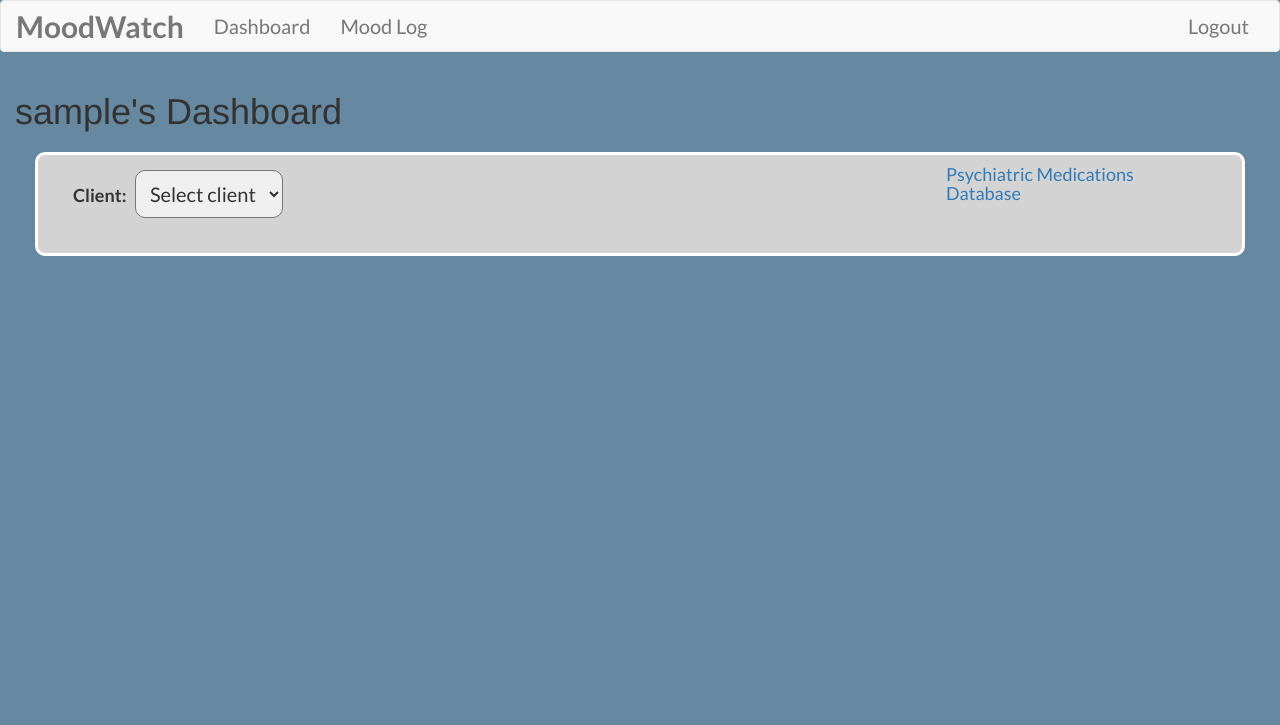
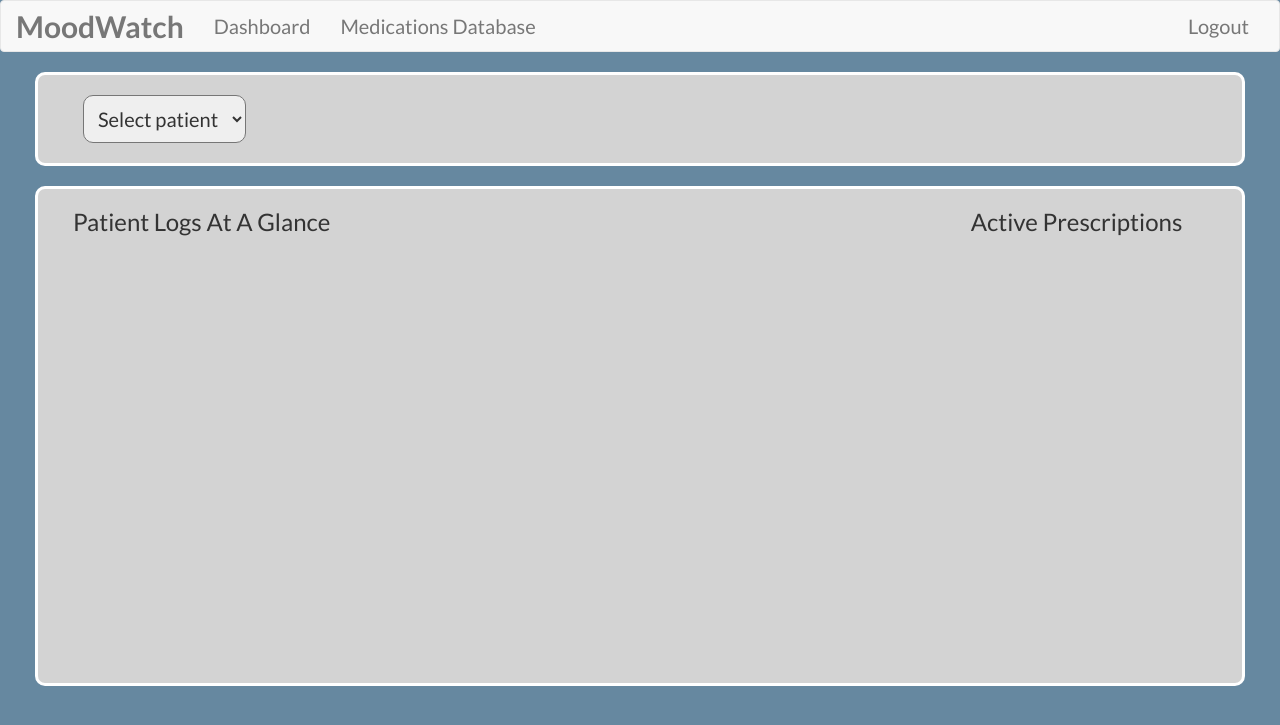
Before and after one commit to paulinang/moodwatch, a Flask app: page /user_dashboard in a window 1280 px wide. Shown: the top 725 px of the page. Run offline with Flask 2, Linux system fonts and the light colour scheme; a user stored in the database is signed in; tables that the repository leaves empty hold one stand-in row (values such as "Sample post"); some libraries are stand-ins or nearby versions.

Commit message:
Styled all pro related features

```diff
--- a/model.py
+++ b/model.py
@@ -52,9 +52,11 @@ class User(db.Model, UserMixin):
                 active[prescription.drug.generic_name] \
                     = {'drug_id': prescription.drug.drug_id,
                        'prescription_id': prescription.prescription_id,
+                       'pro_id': prescription.professional.user_id,
                        'pro': prescription.professional.user.username,
                        'instructions': prescription.instructions,
                        'start_date': datetime.strftime(prescription.start_date, '%Y-%m-%d'),
+                       'notes': prescription.notes,
                        'has_old': False}
             elif active.get(prescription.drug.generic_name):
                 active[prescription.drug.generic_name]['has_old'] = True
--- a/server.py
+++ b/server.py
@@ -167,61 +167,22 @@ def get_client_prescriptions():
     if pro.professional:
         meds_html = ''
         for drug, info in client.get_active_prescriptions().iteritems():
-            button = '<button type="button" \
-                      class="btn btn-primary \
-                      btn-lg change-prescription-button" \
-                      data-toggle="modal" \
-                      data-target="#change-prescription-modal" \
-                      data-prescription-id="%s" \
-                      data-drug-id="%s"> \
-                      Change Prescription \
-                      </button>' % (info['prescription_id'], info['drug_id'])
-            info_html = ('<li><h4>%s started by %s on %s</h4> \
-                         <p>Instructions %s</p>'
-                         % (drug.capitalize(),
-                            info['pro'],
-                            info['start_date'],
-                            info['instructions']))
-            if info['has_old']:
-                info_html += '<button id=\'view-old\' data-drug-id=\'%s\'>\
-                              All Prescriptions</button>' % info['drug_id']
+            prescription = '<div><button type="button" class="btn med-button prescription" \
+                            data-toggle="modal" \
+                            data-target="prescriptionModal" \
+                            data-prescription-id="%s" \
+                            data-drug-id="%s" \
+                            data-pro-id="%s" \
+                            data-instructions="%s" \
+                            data-notes="%s" \
+                            data-start-date="%s" \
+                            data-pro-username="%s">%s</button></div>' \
+                            % (info['prescription_id'], info['drug_id'], info['pro_id'], info['instructions'], info['notes'], info['start_date'], info['pro'], drug.capitalize())
 
-            if (info['pro'] == pro.username):
-                info_html += '%s</li>' % button
-            else:
-                info_html += '<button>Contact %s</button></li>' % info['pro']
-
-            meds_html += info_html
+            meds_html += prescription
 
         return jsonify({'username': client.username,
                         'active_meds': meds_html})
-
-
-@app.route('/client_prescriptions_for_drug.json')
-@login_required
-def get_drug_prescriptions():
-    """Returns all prescriptions of a drug for a specific client"""
-
-    pro = db.session.query(User).get(session['user_id'])
-    client_id = int(request.args.get('clientId'))
-    drug_id = int(request.args.get('drugId'))
-    meds = db.session.query(User).get(client_id).get_prescriptions_for_drug(drug_id)
-    if pro.professional:
-        meds_html = ''
-        for med in meds:
-            med_html = ('<tr>\
-                         <td>%s</td>\
-                         <td>%s</td>\
-                         <td>%s</td>\
-                         <td>%s</td>\
-                         </tr>'
-                        % (med['start_date'],
-                           med['end_date'],
-                           med['pro'],
-                           med['instructions']))
-            meds_html += med_html
-
-        return jsonify({'meds_html': meds_html})
 
 
 @app.route('/end_prescription.json', methods=['POST'])
@@ -259,7 +220,7 @@ def process_prescription():
     db.session.add(prescription)
     db.session.commit()
 
-    flash('Prescription added')
+    # flash('Prescription added')
 
     return jsonify(prescription.make_dict())
 
@@ -321,7 +282,7 @@ def process_event_mood_log():
     db.session.commit()
 
     event.associate_day(event_date)
-    flash('Event %s on today (%s) successfully created' % (event_name, event_date))
+    # flash('Event %s on today (%s) successfully created' % (event_name, event_date))
 
     return redirect('/user_dashboard')
 
--- a/static/main.css
+++ b/static/main.css
@@ -15,6 +15,10 @@ body {
 .navbar-nav>li {
     font-family: lato;
     font-size: 20px;
+}
+
+.navbar {
+  margin-bottom: 0px;
 }
 
 h2, h3, h4 {
@@ -76,15 +80,13 @@ select, .custom-button, .search-date-interactions {
     font-size: 24px;
     font-weight: 700;
 }
-/*.log-details {
-    visibility: hidden;
-}*/
+
 
 .client-info {
-    display: none;
+    height: 500px;
 }
 
-.custom-button {
+.custom-button, .med-button {
     width: 200px;
     background-color: rgb(255,255,255);
     border-radius: 10px;
@@ -135,3 +137,28 @@ select, .custom-button, .search-date-interactions {
     max-width: 500px;
     font-size: 14px;
 }
+
+#client-to-view {
+    margin: 20px 10px 0px;
+}
+
+.active-client-meds {
+    text-align: center;
+}
+
+.med-button {
+    margin-top: 10px
+}
+
+#drugs-table {
+    margin-top: 2vh;
+    height: 80vh;
+    overflow: auto;
+    font-size: 16px;
+    font-family: 'Open Sans';
+}
+
+#drugs-table thead {
+    font-size: 18px;
+    font-family: lato;
+}
--- a/static/main.js
+++ b/static/main.js
@@ -60,10 +60,9 @@ function displaySearchResults(requestedDay) {
 /// GET CLIENT DATA
  function showClientData(clientId, proUsername) {
     $.get('/client_active_meds.json', {clientId: clientId}, function(data) {
-        $('.client-info').show();
         // $('#client-name').html(data.username);
         var activeMeds = data.active_meds;
-        $('#client-active-meds').html(activeMeds);
+        $('#client-med-btns').html(activeMeds);
     });
     if (moodChart) {
         moodChart.destroy();
@@ -78,25 +77,13 @@ function displaySearchResults(requestedDay) {
 // END PRESCRIPTION
 function endPrescription(prescriptionId) {
     $.post('/end_prescription.json',
-        {prescriptionId: prescriptionId, currentDate: $('#start-date').val()},
+        {prescriptionId: prescriptionId, currentDate: currentDate},
         function(data) {});
 }
 
 //ADD PRESCRIPTION
 function addPrescription() {
     $.post('/add_prescription.json', formInputs, function(data) {
-        $('#change-prescription-modal').modal('hide');
+        $('#prescriptionModal').modal('hide');
     });
 }
-
-//SHOW ALL PRESCRIPTIONS FOR DRUG
-function showPrescriptions(clientId, drugId) {
-    $('.table').show();
-    var medTable = $('#client-prescriptions-for-drug');
-    medTable.empty();
-    $.get('/client_prescriptions_for_drug.json',
-        {clientId: clientId, drugId: drugId},
-        function(data){
-            medTable.html(data.meds_html);
-        });
-}
--- a/static/mood_chart.js
+++ b/static/mood_chart.js
@@ -77,6 +77,7 @@ function createMoodChart(minDate, maxDate) {
 // CREATE HIGH LEVEL MOOD CHART OF CLIENT FOR PRO USER
 function createClientChart(minDate, maxDate, clientId) {
     var options = initializeOptions(minDate, maxDate);
+    $('.mood-chart').css('visibility', 'hidden');
     //AJAX get request for specfic client's 'smooth' mood data
     $.get('/client_log_overview.json',
         {clientId: clientId},
@@ -86,7 +87,9 @@ function createClientChart(minDate, maxDate, clientId) {
                 type: 'line',
                 data: {'datasets': data.datasets},
                 options: options
-            });
+                });
+            $('.mood-chart').css('visibility', 'visible');
+
         });
 }
 
--- a/templates/base.html
+++ b/templates/base.html
@@ -43,10 +43,9 @@
           <ul class="nav navbar-nav">
             <li><a href="/user_dashboard">Dashboard</a></li>
           </ul>
-          <ul class="nav navbar-nav">
-            <li><a href="/user_logs">Mood Log</a></li>
+          <ul class="nav navbar-nav" id='user-specific-page'>
+              <li><a href="/user_logs">Mood Log</a></li>
           </ul>
-
           <ul class="nav navbar-nav navbar-right">
             <li><a href="/logout">Logout</a></li>
           </ul>
--- a/templates/pro_dashboard.html
+++ b/templates/pro_dashboard.html
@@ -2,95 +2,70 @@
 
 {% block content %}
     <div class='container-fluid'>
-        <h1>{{ pro.username }}'s Dashboard </h1>
         <div class='row' id='select-client'>
             <div class='col-xs-12 col-md-4'>
-                <h4><label for='client-to-view'>Client:</label>
                 <select id='client-to-view' name='client-id'>
-                    <option selected='selected' disabled>Select client</option>
+                    <option selected='selected' disabled>Select patient</option>
                     {% for client in pro.professional.sort_clients().active %}
                         <option value='{{ client.user_id }}'>{{ client.username }}</option>
                     {% endfor %}
             </select></h4>
             </div>
-            <div class='col-xs-12 col-md-3 col-md-offset-5'>
-                <h4><a href='/drugs'>Psychiatric Medications Database</a></h4>
-            </div>
         </div>
 
-        <div class='row client-info' id='client-meds'>
-            <div class='col-xs-12 col-md-6'>
-                <h4>Client's Active Prescriptions</h4>
-                <ul id='client-active-meds'></ul>
-            </div>
-            <div class='col-xs-12 col-md-6'>
-                <table class='table table-hover' style='display: none'>
-                    <thead>
-                        <tr>
-                            <th>Start Date</th>
-                            <th>End Date</th>
-                            <th>Physician</th>
-                            <th>Instructions</th>
-                        </tr>
-                    </thead>
-                    <tbody id='client-prescriptions-for-drug'>
-                    </tbody>
-                </table>
-            </div>
-        </div>
-
-        <div class='row client-info' id='client-chart'>
-            <div class='col-xs-12'>
-                <h3>Client Logs</h3>
+        <div class='row client-info' id='client-info'>
+            <div class='col-xs-12 col-md-9'>
+                <h3>Patient Logs At A Glance</h3>
                 <div class="mood-chart" style='height: 40vh;'>
                   <canvas id="moodChart"></canvas>
                 </div>
             </div>
+            <div class='col-xs-12 col-md-3 active-client-meds'>
+                <h3>Active Prescriptions</h3>
+                <div id='client-med-btns'></div>
             </div>
 
         </div>
+    </div>
 
-    <!-- Add Prescription Modal -->
-    <div class="modal fade" id="change-prescription-modal" tabindex="-1" role="dialog" aria-labelledby="change-prescription-modal">
+    <!-- Prescription Modal -->
+    <div class="modal fade" id="prescriptionModal" tabindex="-1" role="dialog">
         <div class="modal-dialog" role="document">
-
             <div class="modal-content">
                 <div class="modal-header">
                     <button type="button" class="close" data-dismiss="modal" aria-label="Close"><span aria-hidden="true">&times;</span></button>
-            <h4 class="modal-title" id="change-prescription-title">Change Prescription </h4>
+                    <h3 class="modal-title" id="prescriptionModalTitle"></h3>
                 </div>
+                <form id='change-prescription' action='add_prescription' method='POST'>
                     <div class="modal-body">
-            <form id='change-prescription' action='/add_prescription' method='POST'>
-                <label for='instructions'>Instructions: </label>
-                <input id='instructions' type='text' name='instructions' required><br>
-
-                <label for='notes'>Notes: </label>
-                <input id='notes' type='text' name='notes' required><br>
-
-                <input id='start-date' type='hidden'>
-                clickedPrescriptionId: <input id='old-prescription' type='text'>
-                <input id='drug-id' type='text'>
-                <input id='client-id' type='text'>
-                <input type='submit' value='Change Prescription'>
-
+                            <div class='form-group'>
+                                Prescribed by <span id='prescribing-pro'></span>
+                                <div id='contact-pro'></div>
+                            </div>
+                            <div class='form-group'>
+                                Started on <span id='med-start-date'></span>
+                            </div>
+                            <div class='form-group'>
+                                Instructions: <span id='med-instructions'></span>
+                                <div id='prompt-instructions'></div>
+                            </div>
+                            <div class='form-group'>
+                                <span id='med-notes'></span>
+                                <div id='prompt-notes'></div>
+                            </div>
+                    </div>
+                    <div class="modal-footer">
+                    </div>
                 </form>
-
-            <link rel="stylesheet" href="//code.jquery.com/ui/1.12.1/themes/base/jquery-ui.css">
-            <script src="https://code.jquery.com/ui/1.12.1/jquery-ui.js"></script>
-            <script>
-
-
-            </script>
               </div>
             </div>
         </div>
     </div>
 
-
     <script src='static/main.js'></script>
     <script src='static/mood_chart.js'></script>
     <script>
-
+        $('#user-specific-page').html('<li><a href=\'/drugs\'>Medications Database</a></li>');
         // Set vars for client chart
         var ctx = $('#moodChart').get(0).getContext('2d');
         var moodChart;
@@ -106,49 +81,64 @@
             changeTimeWindow(timeWindow);
         });
 
-        // $(document).on('change', '#analysis-type', function(evt) {
-        //     if (moodChart) {
-        //         moodChart.destroy();
-        //     }
-        //     var currentYear = [
-        //         moment().startOf('year').format('YYYY-MM-DD'),
-        //         moment().endOf('year').format('YYYY-MM-DD')
-        //     ];
-        //     alert(this.value);
-        //     createClientChart(currentYear[0], currentYear[1], currentClient, this.value);
-        // });
-
-        $(document).on('click', '#view-old', function(evt) {
-            showPrescriptions(currentClient, this.dataset['drugId']);
+        var targetMed;
+        var currentDate;
+        $(document).on('click', '.med-button', function(evt) {
+            targetMed = evt.currentTarget;
+            $('#prescriptionModal').modal('toggle');
         });
 
         $( function() {
-            var currentDate = moment().format('YYYY-MM-DD');
-            $( "#start-date" ).val(currentDate);
+            currentDate = moment().format('YYYY-MM-DD');
         });
 
-        $('#change-prescription-modal').on('show.bs.modal', function(evt) {
-            var button = $(evt.relatedTarget);
-            $('#old-prescription').val(button[0].dataset['prescriptionId']);
-            $('#drug-id').val(button[0].dataset['drugId']);
-            $('#client-id').val(currentClient);
+        $('#prescriptionModal').on('show.bs.modal', function(evt) {
+            $('#prescriptionModalTitle').html(targetMed.innerText);
+            $('#prescribing-pro').html(targetMed.dataset['proUsername']);
+            $('#med-start-date').html(targetMed.dataset['startDate']);
+            $('#med-instructions').html(targetMed.dataset['instructions']);
+            if (targetMed.dataset['notes'] != 'None') {
+                $('#med-notes').html('Notes: ' + targetMed.dataset['notes']);
+            }
 
+            if (targetMed.dataset['proId'] == '{{ session["user_id"] }}') {
+                $('#contact-pro').empty();
+                $('#prompt-instructions').html('<input type="text" class="form-control" id="new-instructions" placeholder="Enter new instructions" required></input>');
+                $('#prompt-notes').html('<input type="text" class="form-control" id="new-notes" placeholder="Enter notes if any"></input>');
+                $('.modal-footer').html('<button class="btn btn-primary" type="submit">Change</button><button class="btn btn-primary" id="end-med" type="button">End</button>');
+            }
+            else {
+                $('#prompt-instructions').empty();
+                $('#prompt-notes').empty();
+                $('.modal-footer').empty();
+                $('#contact-pro').html('<a href="#">Contact ' + targetMed.dataset['proUsername'] + '</a>');
+            }
 
             $('#change-prescription').on('submit', function(evt) {
                 evt.preventDefault();
-                // debugger;
+                debugger;
                 formInputs = {
-                    clientId: $('#client-id').val(),
-                    drugId: $('#drug-id').val(),
-                    instructions: $('#instructions').val(),
-                    notes: $('#notes').val(),
-                    startDate: $('#start-date').val()
+                    clientId: currentClient,
+                    drugId: targetMed.dataset['drugId'],
+                    instructions: $('#new-instructions').val(),
+                    notes: $('#new-notes').val(),
+                    startDate: currentDate
                 }
                 // debugger;
-                endPrescription($('#old-prescription').val());
+                endPrescription(targetMed.dataset['prescriptionId']);
                 addPrescription(formInputs);
-                showClientData($('#client-id').val(), '{{ pro.username }}');
+                showClientData(currentClient, '{{ pro.username }}');
+            });
+
+            $('#end-med').on('click', function(evt) {
+                var endMed = confirm('Are you sure you want to end this prescription?');
+                if (endMed) {
+                    endPrescription(targetMed.dataset['prescriptionId']);
+                    $('#prescriptionModal').modal('hide');
+                    showClientData(currentClient, '{{ pro.username }}');
+                }
             });
         });
+
     </script>
 {% endblock %}
```
Also changed, not shown: templates/drugs.html (+28 -18 lines). Lines whose indentation alone changed are shown as unchanged.
